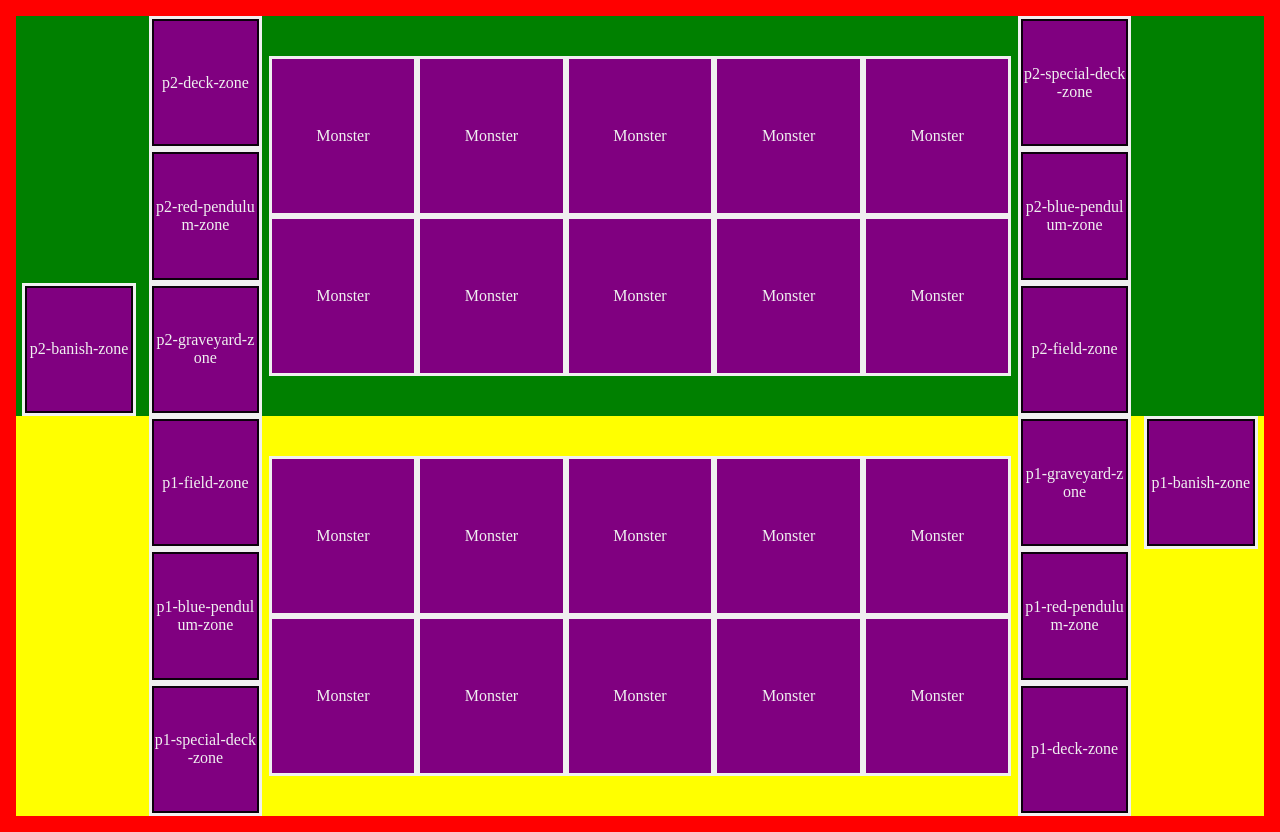
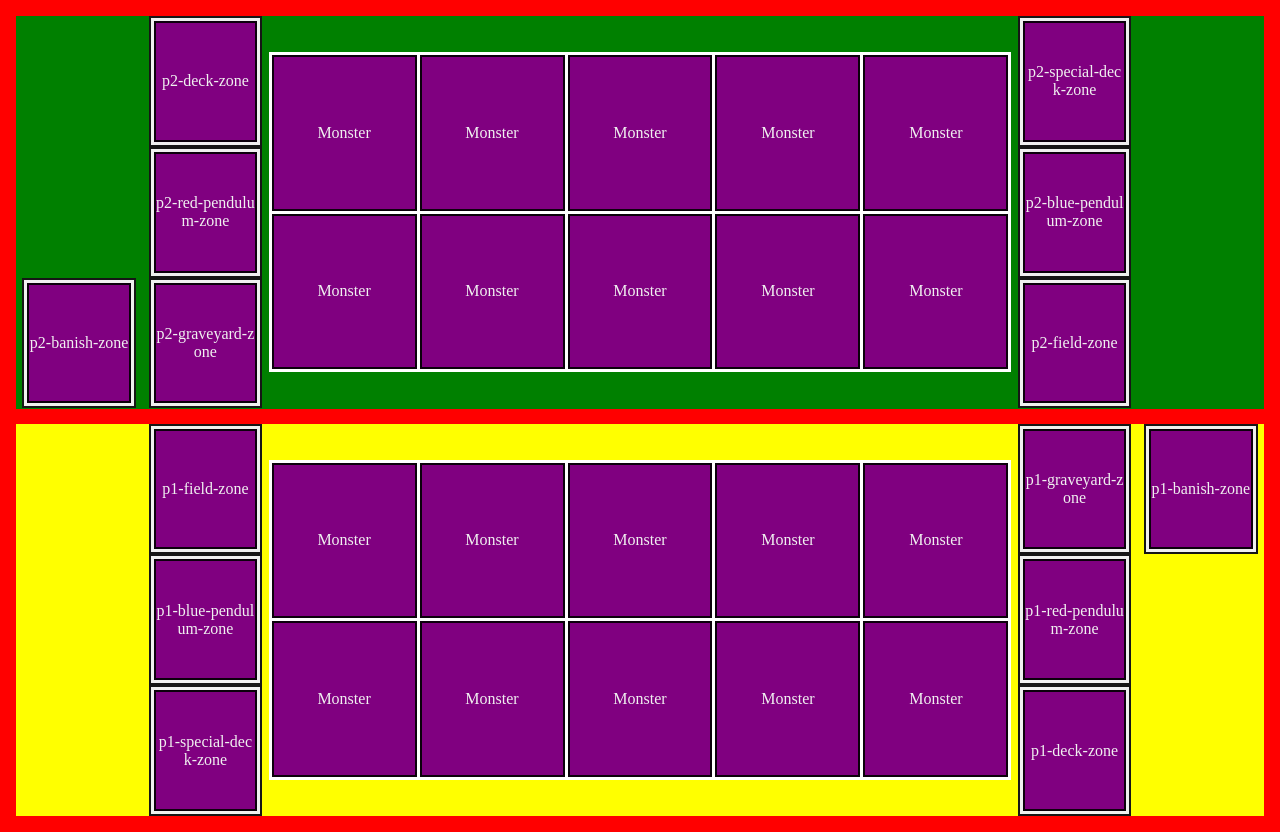
Before and after one commit to German-Jala/Bootcamp-FE, an Angular app in the folder 01.project/: page / in a window 1280 px wide. Built offline with nearby package versions, Linux system fonts and the light colour scheme.

Commit message:
fix(Monster Field) Style was fixed, ngclass was failing

```diff
--- a/01.project/src/app/components/board/board.component.scss
+++ b/01.project/src/app/components/board/board.component.scss
@@ -5,6 +5,7 @@
     flex-direction: column;
     justify-content: space-between;
     padding: 1em;
+    gap: 15px;
 }
 
 #p2-board {
--- a/01.project/src/app/components/card-zone/card-zone.component.html
+++ b/01.project/src/app/components/card-zone/card-zone.component.html
@@ -1,11 +1,12 @@
 <div
-    id="card-zone"
-    [ngClass]="isThereBorder() ? 'border' : 'no-border'"
-    [ngClass]="isThereInternalFullWidth() ? 'internal-full-width' : 'no-internal-full-width'"
+    class="card-zone"
+    [ngClass]="[
+        isThereInternalFullWidth() ? 'internal-full-width' : 'no-internal-full-width',
+        isThereBorder() ? 'border' : 'no-border'
+    ]"
 >
     <div
-        id="card-space"
-        [ngClass]="isThereBorder() ? 'border' : 'no-border'"
+        class="card-space border"
     >
         {{ name() }}
     </div>
--- a/01.project/src/app/components/card-zone/card-zone.component.scss
+++ b/01.project/src/app/components/card-zone/card-zone.component.scss
@@ -1,4 +1,4 @@
-#card-zone {
+.card-zone {
     background: rgb(240, 240, 240);
     height: 100%;
     display: flex;
@@ -6,7 +6,7 @@
     box-sizing: border-box;
 }
 
-#card-space {
+.card-space {
     word-break: break-all;
     flex: 1;
     background: purple;
@@ -23,6 +23,7 @@
 
 .no-border {
     border: 0px;
+    padding: 0px;
 }
 
 .internal-full-width {
--- a/01.project/src/app/components/monster-zone-field/monster-zone-field.component.html
+++ b/01.project/src/app/components/monster-zone-field/monster-zone-field.component.html
@@ -1,4 +1,4 @@
-<div id="monster-grid">
+<div class="monster-grid">
     <app-card-zone
         [name]="'Monster'"
         [isThereBorder]="false"
--- a/01.project/src/app/components/monster-zone-field/monster-zone-field.component.scss
+++ b/01.project/src/app/components/monster-zone-field/monster-zone-field.component.scss
@@ -1,7 +1,10 @@
-#monster-grid {
+.monster-grid {
     display: grid;
     height: 80%;
     grid-template-columns: repeat(5, 1fr);
     grid-template-rows: repeat(2, 1fr);
+    padding: 3px;
+    background-color: white;
+    gap: 3px;
     align-content: center;
 }
```
